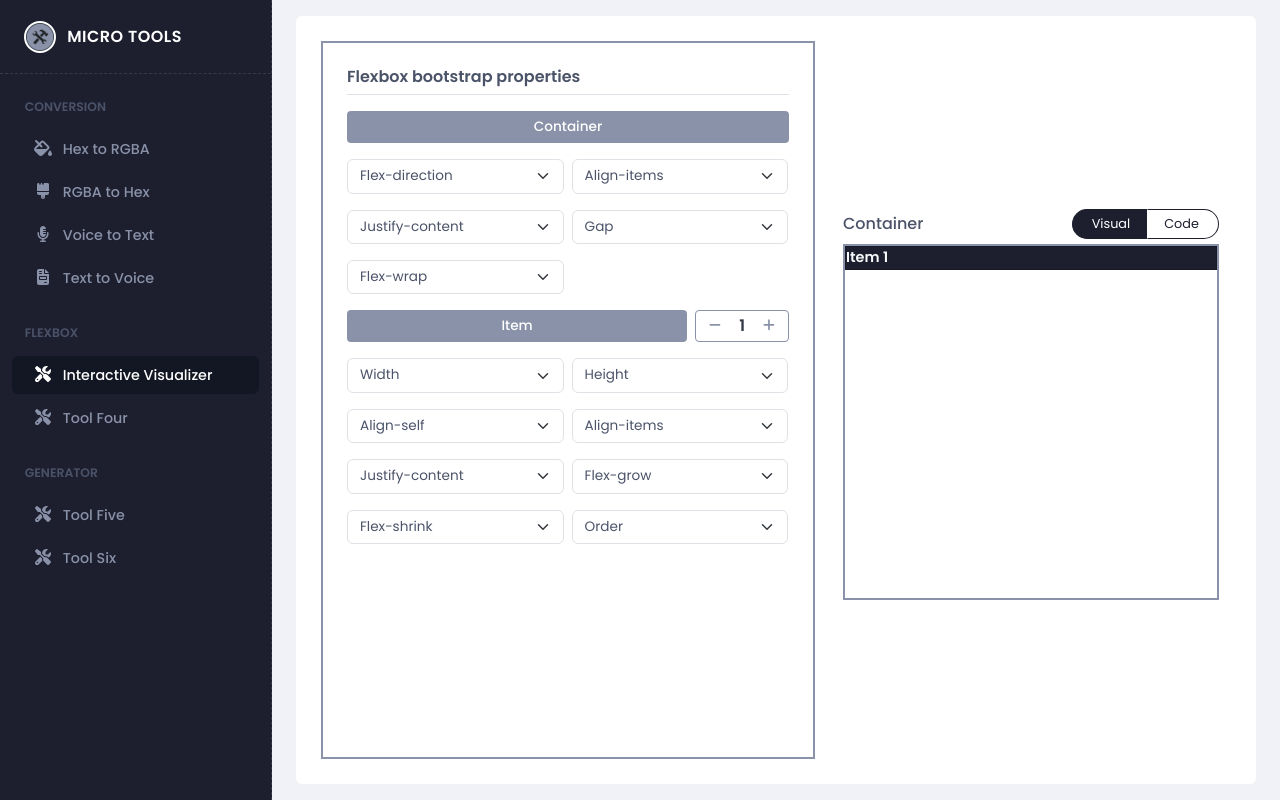
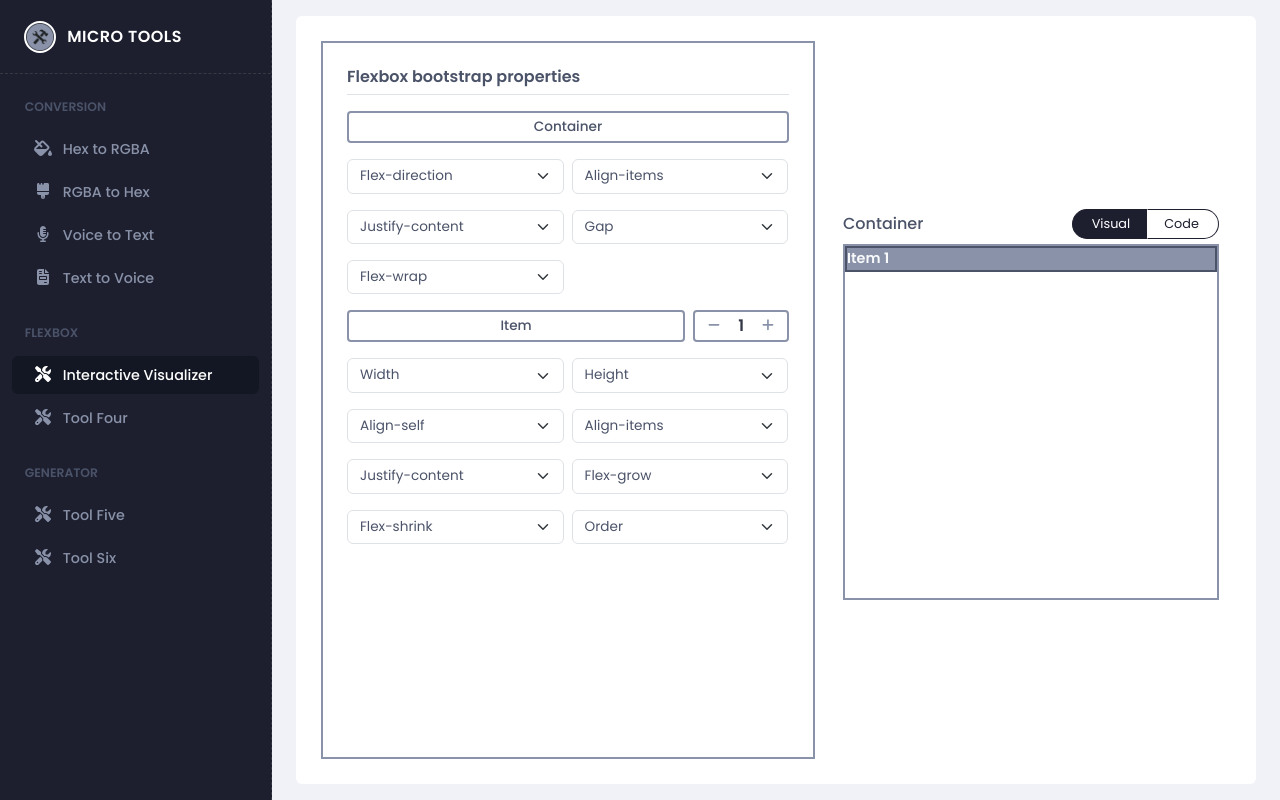
Before and after one commit to Rusty-08/advance-webdev-project, a Vue app: page / in a window 1280 px wide. Both pictures are taken after a click on the tab "Interactive Visualizer". Built offline with nearby package versions, Linux system fonts and the light colour scheme.

Commit message:
add active-selected-option & item-limit

```diff
--- a/src/components/InteractiveVisualizer.vue
+++ b/src/components/InteractiveVisualizer.vue
@@ -11,7 +11,8 @@
                 'flex-column-reverse',
                 'flex-row',
                 'flex-row-reverse'
-            ]
+            ],
+            isSelected: ref(false)
         },
         {
             model: ref(''),
@@ -22,7 +23,8 @@
                 'align-items-center',
                 'align-items-baseline',
                 'align-items-stretch',
-            ]
+            ],
+            isSelected: ref(false)
         },
         {
             model: ref(''),
@@ -34,7 +36,8 @@
                 'justify-content-between',
                 'justify-content-around',
                 'justify-content-evenly',
-            ]
+            ],
+            isSelected: ref(false)
         },
         {
             model: ref(''),
@@ -45,7 +48,8 @@
                 'gap-3',
                 'gap-4',
                 'gap-5',
-            ]
+            ],
+            isSelected: ref(false)
         },
         {
             model: ref(''),
@@ -54,7 +58,8 @@
                 'flex-wrap',
                 'flex-nowrap',
                 'flex-wrap-reverse'
-            ]
+            ],
+            isSelected: ref(false)
         }
     ]
 
@@ -68,7 +73,8 @@
                 'w-50',
                 'w-75',
                 'w-100'
-            ]
+            ],
+            isSelected: ref(false)
         },
         {
             model: ref(''),
@@ -79,7 +85,8 @@
                 'h-50',
                 'h-75',
                 'h-100'
-            ]
+            ],
+            isSelected: ref(false)
         },
         {
             model: ref(''),
@@ -90,7 +97,8 @@
                 'align-self-center',
                 'align-self-baseline',
                 'align-self-stretch',
-            ]
+            ],
+            isSelected: ref(false)
         },
         {
             model: ref(''),
@@ -101,7 +109,8 @@
                 'align-items-center',
                 'align-items-baseline',
                 'align-items-stretch',
-            ]
+            ],
+            isSelected: ref(false)
         },
         {
             model: ref(''),
@@ -113,7 +122,8 @@
                 'justify-content-between',
                 'justify-content-around',
                 'justify-content-evenly',
-            ]
+            ],
+            isSelected: ref(false)
         },
         {
             model: ref(''),
@@ -121,7 +131,8 @@
             options: [
                 'flex-grow-0',
                 'flex-grow-1',
-            ]
+            ],
+            isSelected: ref(false)
         },
         {
             model: ref(''),
@@ -129,7 +140,8 @@
             options: [
                 'flex-shrink-0',
                 'flex-shrink-1',
-            ]
+            ],
+            isSelected: ref(false)
         },
         {
             model: ref(''),
@@ -143,7 +155,8 @@
                 'order-3',
                 'order-4',
                 'order-5',
-            ]
+            ],
+            isSelected: ref(false)
         },
     ]
 
@@ -154,35 +167,50 @@
     let itemClasses = computed(() => getClasses(itemProperties))
 
     const getClasses = (elements) => {
-        let arr = elements.filter(e => e.model.value !== '')
-        return arr.map(e => e.model.value).join(' ')
+
+        elements
+            .filter(e => e.model.value == '')
+            .map(e => e.isSelected.value = false)
+
+        let isSelectedItems = elements.filter(e => e.model.value !== '')
+        isSelectedItems.map(e => e.isSelected.value = true)
+
+        return isSelectedItems.map(e => e.model.value).join(' ')
     }
 
+    // update the value of each container model/properties when changed
     const updateContainerClasses = (index, value) => {
         containerProperties[index].model.value = value
     }
 
+    // update the value of each item model/properties when changed
     const updateItemClasses = (index, value) => {
         itemProperties[index].model.value = value
     }
 
     const displayItems = () => {
+        // remove all the items
         itemArr.value.splice(0, itemArr.value.length)
+
+        // add new number of items
         for(let i = 0; i < itemNumber.value; i++) {
             itemArr.value.push(`Item ${i + 1}`)
         }
     }
 
     const minusItem = () => {
+        if(itemNumber.value === 1) return
         itemNumber.value--
         displayItems()
     }
 
     const addItem = () => {
+        if(itemNumber.value === 5) return
         itemNumber.value++
         displayItems()
     }
 
+    // initiate initial number of items
     displayItems();
 
 </script>
@@ -197,11 +225,12 @@
 
                         <!-- CONTAINER PROPERTIES -->
                         <div class="container-properties w-100">
-                            <h2 class="fs-8 py-2 text-center rounded-1 mb-3">Container</h2>
+                            <h2 class="fs-8 d-flex justify-content-center align-items-center text-center rounded-1 mb-3">Container</h2>
                             <div class="d-flex gap-2 flex-wrap">
                                 <select
                                     v-for="(select, index) in containerProperties"
                                     class="form-select fs-8 mb-2"
+                                    :class="{ 'itemSelected shadow-sm': select.isSelected.value == true }"
                                     :key="index"
                                     v-model="select.model.value"
                                     @change="updateContainerClasses(index, $event.target.value)"
@@ -221,7 +250,7 @@
                         <!-- ITEM PROPERTIES -->
                         <div class="item-properties w-100">
                             <div class="mb-3 gap-2 d-flex align-items-center justify-content-center">
-                                <h2 class="fs-8 m-0 flex-grow-1 py-2 text-center rounded-1">Item</h2>
+                                <h2 class="fs-8 m-0 d-flex justify-content-center align-items-center flex-grow-1 text-center rounded-1">Item</h2>
                                 <div class="item-number position-relative rounded-1 gap-3 d-flex align-items-center justify-content-center">
                                     <button
                                         class="btn py-0 fs-8"
@@ -240,8 +269,9 @@
                             </div>
                             <div class="d-flex flex-wrap gap-2">
                                 <select
+                                    v-for="(select, index) in itemProperties"
                                     class="form-select fs-8 mb-2"
-                                    v-for="(select, index) in itemProperties"
+                                    :class="{ 'itemSelected shadow-sm': select.isSelected.value == true }"
                                     :key="index"
                                     v-model="select.model.value"
                                     @change="updateItemClasses(index, $event.target.value)"
@@ -286,8 +316,10 @@
                                 </div>
                             </div>
                         </div>
-                        <div class="tab-pane h-25 w-25 fade" id="code-tab" role="tabpanel" aria-labelledby="code" tabindex="0">
-                            Code
+                        <div class="tab-pane h-100 fade" id="code-tab" role="tabpanel" aria-labelledby="code" tabindex="0">
+                            <div class="container-board card">
+                                Code
+                            </div>
                         </div>
                     </div>
                 </div>
@@ -325,7 +357,6 @@
         color: var(--primary-text-color) !important;
     }
     .container-preview {
-        height: 100% !important;
         width: 400px;
         height: 400px !important;
     }
@@ -333,15 +364,16 @@
         height: 100%;
         border: 2px solid var(--secondary-text-color);
         border-radius: 0;
+        transition: var(--transition-275s);
     }
     .container-properties h2,
     .item-properties h2 {
-        background-color: var(--secondary-text-color);
-        color: var(--primary-text-color);
+        border: 2px solid var(--secondary-text-color);
+        color: var(--tertiary-text-color);
         height: 2rem;
     }
     .item-number {
-        border: 1px solid var(--secondary-text-color);
+        border: 2px solid var(--secondary-text-color);
         height: 2rem;
     }
     .item-number button {
@@ -362,8 +394,13 @@
         width: 49% !important;
         color: var(--tertiary-text-color);
     }
+    .itemSelected {
+        border-color: var(--tertiary-text-color) !important;
+    }
     .item-card {
         border-radius: 0;
-        background-color: var(--sidebar-background-color);
+        border: 2px solid var(--tertiary-text-color);
+        background-color: var(--secondary-text-color);
+        transition: var(--transition-275s);
     }
 </style>
```
